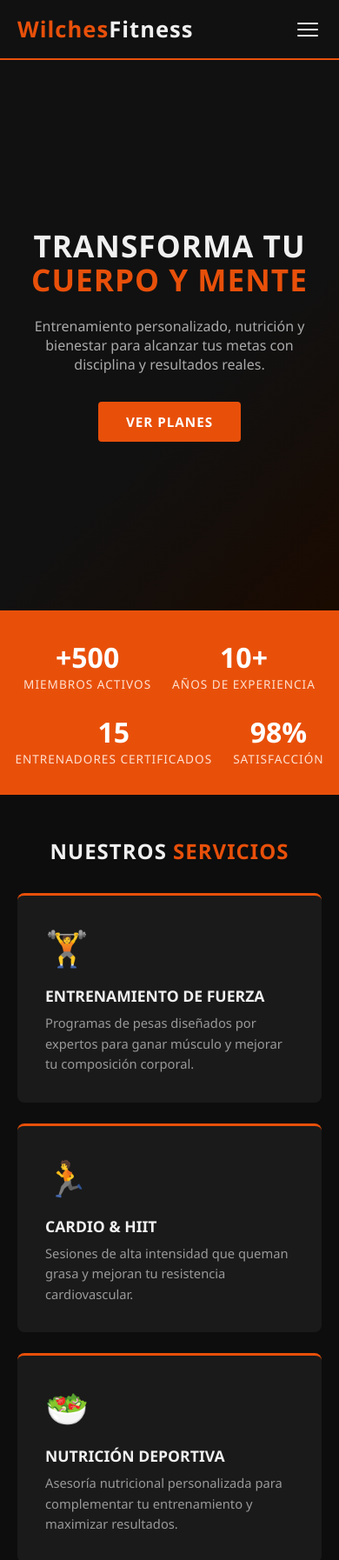
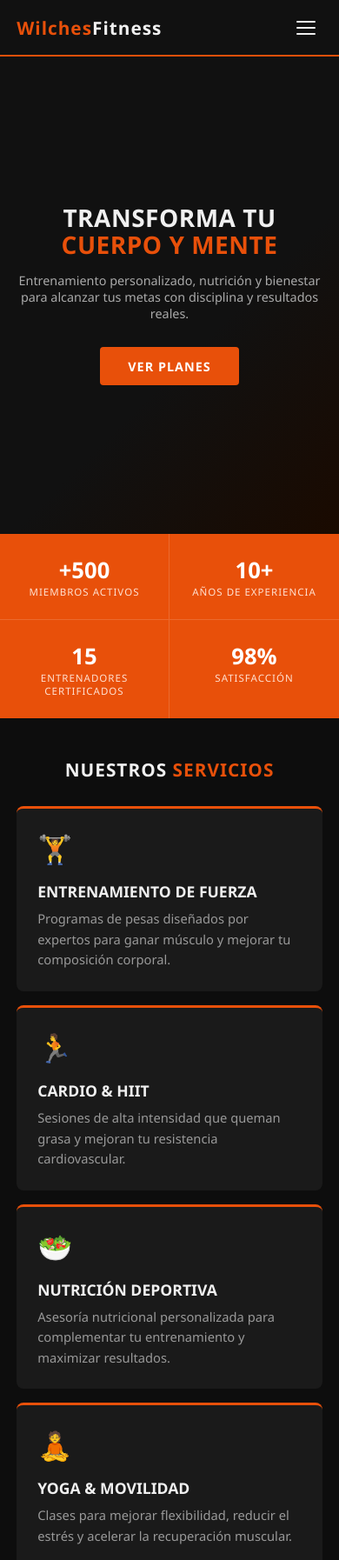
Before and after one commit to mroscarwilches-debug/MiZonaFitPortal, a plain HTML site: page app/html/index.html in a window 390 px wide. Shown: the top 1794 px of the page at 87% size. Drawn offline with Linux system fonts and the light colour scheme.

Commit message:
Mejorar responsive para iPhone 13 Pro Max y todos los moviles
- Stats: cambia de flex a grid 2x2 en movil (evita 4 items apretados en fila)
- Footer: extrae contacto a .footer-contact que colapsa en columna en movil
- Hero: reduce min-height a 65vh y padding mas compacto
- Nav: mejora dropdown con sombra y separadores entre items
- Ajusta breakpoints: tablet <=900px, movil <=640px, pequeño <=390px
- Plan featured: quita transform en movil para evitar overflow lateral

```diff
--- a/app/html/index.html
+++ b/app/html/index.html
@@ -44,19 +44,21 @@
     .hamburger {
       display: none;
       flex-direction: column;
+      justify-content: center;
       gap: 5px;
       background: none;
       border: none;
       cursor: pointer;
-      padding: 4px;
+      padding: 6px;
+      min-width: 36px;
+      min-height: 36px;
     }
     .hamburger span {
       display: block;
-      width: 24px;
+      width: 22px;
       height: 2px;
       background-color: #f0f0f0;
       border-radius: 2px;
-      transition: all 0.3s;
     }
 
     /* HERO */
@@ -161,10 +163,7 @@
       border: 1px solid #2a2a2a;
       position: relative;
     }
-    .plan.featured {
-      border-color: #e8500a;
-      transform: scale(1.03);
-    }
+    .plan.featured { border-color: #e8500a; transform: scale(1.03); }
     .plan.featured::before {
       content: "MÁS POPULAR";
       position: absolute;
@@ -180,22 +179,11 @@
       letter-spacing: 1px;
     }
     .plan h3 { font-size: 1.2rem; font-weight: 800; text-transform: uppercase; letter-spacing: 1px; }
-    .plan .price {
-      font-size: 2.8rem;
-      font-weight: 900;
-      color: #e8500a;
-      margin: 1rem 0;
-      line-height: 1;
-    }
+    .plan .price { font-size: 2.8rem; font-weight: 900; color: #e8500a; margin: 1rem 0; line-height: 1; }
     .plan .price sup { font-size: 1.2rem; vertical-align: super; }
     .plan .price sub { font-size: 0.9rem; color: #777; }
     .plan ul { list-style: none; margin: 1.5rem 0; text-align: left; }
-    .plan ul li {
-      padding: 0.45rem 0;
-      color: #bbb;
-      font-size: 0.92rem;
-      border-bottom: 1px solid #2a2a2a;
-    }
+    .plan ul li { padding: 0.45rem 0; color: #bbb; font-size: 0.92rem; border-bottom: 1px solid #2a2a2a; }
     .plan ul li::before { content: "✓ "; color: #e8500a; font-weight: 700; }
 
     /* FOOTER */
@@ -208,20 +196,32 @@
       font-size: 0.88rem;
     }
     footer strong { color: #e8500a; }
+    .footer-contact {
+      display: flex;
+      justify-content: center;
+      flex-wrap: wrap;
+      gap: 0.4rem 1.2rem;
+      margin-top: 0.6rem;
+    }
+    .footer-contact span { white-space: nowrap; }
 
-    /* ── TABLET (≤ 900px) ── */
+    /* ════════════════════════════
+       TABLET  ≤ 900px
+    ════════════════════════════ */
     @media (max-width: 900px) {
       nav { padding: 1rem 2rem; }
       .hero h1 { font-size: 3rem; }
-      .stats { gap: 2rem; }
+      .stats { gap: 2.5rem; }
       .section { padding: 4rem 2rem; }
-      .planes { grid-template-columns: repeat(auto-fit, minmax(220px, 1fr)); }
     }
 
-    /* ── MÓVIL (≤ 640px) ── */
+    /* ════════════════════════════
+       MÓVIL  ≤ 640px  (iPhone 13 Pro Max = 428px)
+    ════════════════════════════ */
     @media (max-width: 640px) {
-      /* Nav hamburguesa */
-      nav { padding: 1rem 1.25rem; position: relative; }
+
+      /* — Nav — */
+      nav { padding: 0.85rem 1.2rem; position: relative; }
       .hamburger { display: flex; }
       nav ul {
         display: none;
@@ -233,45 +233,69 @@
         right: 0;
         background-color: #111;
         border-bottom: 2px solid #e8500a;
-        padding: 0.5rem 0;
+        box-shadow: 0 8px 16px rgba(0,0,0,0.5);
       }
       nav ul.open { display: flex; }
       nav ul li a {
         display: block;
-        padding: 0.85rem 1.5rem;
+        padding: 1rem 1.5rem;
         font-size: 1rem;
+        border-bottom: 1px solid #1e1e1e;
       }
 
-      /* Hero */
-      .hero { padding: 4rem 1.25rem; min-height: 75vh; }
-      .hero h1 { font-size: 2.2rem; letter-spacing: 1px; }
-      .hero p { font-size: 1rem; }
-      .btn { padding: 0.8rem 2rem; font-size: 0.95rem; margin-top: 2rem; }
+      /* — Hero — */
+      .hero { padding: 3.5rem 1.2rem; min-height: 65vh; }
+      .hero h1 { font-size: 2.1rem; letter-spacing: 0.5px; }
+      .hero p { font-size: 0.97rem; margin-top: 1rem; }
+      .btn { padding: 0.8rem 2rem; font-size: 0.9rem; margin-top: 1.8rem; }
 
-      /* Stats */
-      .stats { gap: 1.5rem; padding: 2rem 1rem; }
-      .stat h2 { font-size: 2rem; }
+      /* — Stats: grid 2×2 — */
+      .stats {
+        display: grid;
+        grid-template-columns: 1fr 1fr;
+        gap: 0;
+        padding: 0;
+      }
+      .stat {
+        padding: 1.5rem 1rem;
+        border-right: 1px solid rgba(255,255,255,0.15);
+        border-bottom: 1px solid rgba(255,255,255,0.15);
+      }
+      .stat:nth-child(2n)   { border-right: none; }
+      .stat:nth-child(3),
+      .stat:nth-child(4)    { border-bottom: none; }
+      .stat h2 { font-size: 1.9rem; }
+      .stat p  { font-size: 0.72rem; }
 
-      /* Secciones */
-      .section { padding: 3rem 1.25rem; }
-      .section-title { font-size: 1.5rem; margin-bottom: 2rem; }
+      /* — Secciones — */
+      .section { padding: 2.8rem 1.2rem; }
+      .section-title { font-size: 1.45rem; margin-bottom: 1.8rem; }
 
-      /* Cards — columna única */
-      .cards { grid-template-columns: 1fr; }
+      /* — Cards — */
+      .cards { grid-template-columns: 1fr; gap: 1rem; }
+      .card { padding: 1.5rem; }
+      .card .icon { font-size: 2rem; }
 
-      /* Planes — columna única, sin scale en featured */
-      .planes { grid-template-columns: 1fr; }
-      .plan.featured { transform: scale(1); margin-top: 1rem; }
+      /* — Planes — */
+      .planes { grid-template-columns: 1fr; gap: 2rem; }
+      .plan { padding: 2rem 1.5rem; }
+      .plan.featured { transform: none; }
+      .plan.featured::before { font-size: 0.7rem; }
 
-      /* Footer */
-      footer { font-size: 0.8rem; padding: 2rem 1rem; line-height: 1.8; }
+      /* — Footer — */
+      footer { padding: 2rem 1.2rem; font-size: 0.82rem; }
+      .footer-contact { flex-direction: column; gap: 0.35rem; align-items: center; }
     }
 
-    /* ── MÓVIL MUY PEQUEÑO (≤ 380px) ── */
-    @media (max-width: 380px) {
-      .hero h1 { font-size: 1.8rem; }
+    /* ════════════════════════════
+       MÓVIL PEQUEÑO  ≤ 390px
+    ════════════════════════════ */
+    @media (max-width: 390px) {
       .logo { font-size: 1.3rem; }
-      .stat h2 { font-size: 1.7rem; }
+      .hero h1 { font-size: 1.75rem; }
+      .hero p { font-size: 0.9rem; }
+      .stat h2 { font-size: 1.6rem; }
+      .section-title { font-size: 1.3rem; }
     }
   </style>
 </head>
@@ -377,7 +401,11 @@
   <!-- FOOTER -->
   <footer id="contacto">
     <p><strong>WilchesFitness</strong> &mdash; Tu mejor versión empieza hoy.</p>
-    <p style="margin-top:0.5rem;">📍 Bogotá, Colombia &nbsp;|&nbsp; 📞 +57 300 000 0000 &nbsp;|&nbsp; ✉️ info@wilchesfitness.com</p>
+    <div class="footer-contact">
+      <span>📍 Bogotá, Colombia</span>
+      <span>📞 +57 300 000 0000</span>
+      <span>✉️ info@wilchesfitness.com</span>
+    </div>
     <p style="margin-top:1rem;">&copy; 2026 WilchesFitness. Todos los derechos reservados.</p>
   </footer>
 
```
